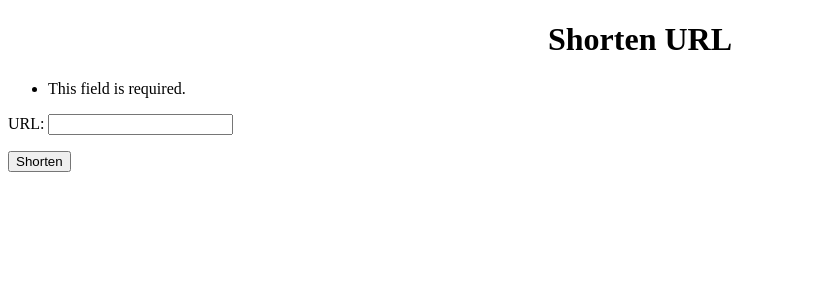
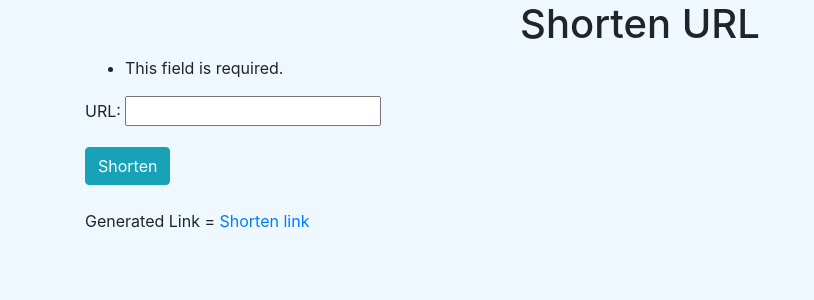
Before and after one commit to bharathjinka09/URL-shortner-django, a Django app: page / in a window 1280 px wide. Shown: the top 300 px of the page, without its empty margins (0-814 px from the left). Run offline with Django 3.2, Linux system fonts and the light colour scheme; some libraries are stand-ins or nearby versions.

Commit message:
Added shortener code

```diff
--- a/app/templates/home.html
+++ b/app/templates/home.html
@@ -1,18 +1,30 @@
 <!DOCTYPE html>
 <html>
    <head>
-	<title></title>
+      <title>URL Shortener</title>
+      <meta name="viewport" content="width=device-width, initial-scale=1.0">
+      <link rel="stylesheet" href="https://stackpath.bootstrapcdn.com/bootstrap/4.5.0/css/bootstrap.min.css" integrity="sha384-9aIt2nRpC12Uk9gS9baDl411NQApFmC26EwAOH8WgZl5MYYxFfc+NcPb1dKGj7Sk" crossorigin="anonymous">
+      <style type="text/css">
+         body{
+         margin: 0 auto;
+         background: aliceblue;
+         }
+      </style>
    </head>
    <body>
+      <div class="container">
          <h1 style="text-align: center;">Shorten URL</h1>
          <form method="post">
             {% csrf_token %}
             {{ form.as_p }}
-		<button type="submit" name="button">Shorten</button>
-
+            <button class="btn btn-info" type="submit" name="button">Shorten</button>
          </form>
-
-	{{ token }}
-
+         <br>
+         {% if token == 'invalid' %}
+         <p>Invalid URL. Please try again.</p>
+         {% else %}
+         Generated Link = <a href="/{{token}}">Shorten link</a>
+         {% endif %}
+      </div>
    </body>
 </html>
--- a/app/views.py
+++ b/app/views.py
@@ -20,7 +20,7 @@ def make(request):
 			new_url.save()
 		else:
 			form = UrlForm()
-			token = "Invalid URL"
+			token = "invalid"
 
 
 	return render(request, 'home.html',{'form':form, 'token':token})
```
Also changed, not shown: db.sqlite3. Lines whose indentation alone changed are shown as unchanged.
